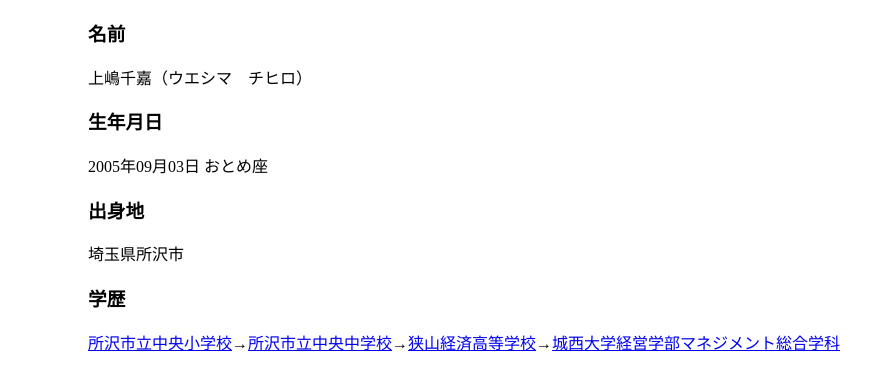
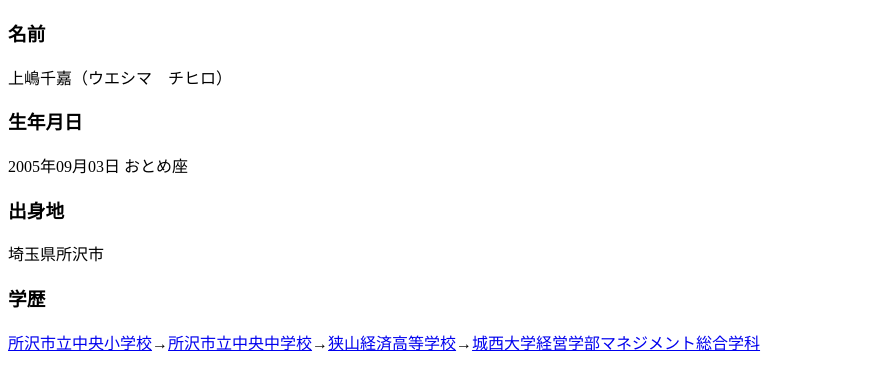
Before and after one commit to ueshimachihiro/web2024-2, a plain HTML site: page index.html in a window 1280 px wide. Shown: the part 70-460 px from the top of the page, without its empty margins (0-896 px from the left). Drawn offline with Linux system fonts and the light colour scheme.

Commit message:
Update index.html

```diff
--- a/index.html
+++ b/index.html
@@ -10,11 +10,9 @@
 
 <body>
 <h1>自己紹介</h1>
-<ol>
-<ul><h3>名前</h3>上嶋千嘉（ウエシマ　チヒロ）</ul>
-<ul><h3>生年月日</h3>2005年09月03日 おとめ座　</ul>
-<ul><h3>出身地</h3>埼玉県所沢市</ul>
-<ul><h3>学歴</h3><a href="https://chuo-e.edumap.jp/?frame_id=17">所沢市立中央小学校</a>→<a href="https://www.city.tokorozawa.saitama.jp/shisetu/gakko/chugakko/chuouchugakkou.html">所沢市立中央中学校</a>→<a href="https://sayamakeizai-ch.spec.ed.jp/">狭山経済高等学校</a>→<a href="https://www.josai.ac.jp/management/management/">城西大学経営学部マネジメント総合学科</a></ul>
-</ol>
+<h3>名前</h3>上嶋千嘉（ウエシマ　チヒロ）
+<h3>生年月日</h3>2005年09月03日  おとめ座
+<h3>出身地</h3>埼玉県所沢市
+<h3>学歴</h3><a href="https://chuo-e.edumap.jp/?frame_id=17">所沢市立中央小学校</a>→<a href="https://www.city.tokorozawa.saitama.jp/shisetu/gakko/chugakko/chuouchugakkou.html">所沢市立中央中学校</a>→<a href="https://sayamakeizai-ch.spec.ed.jp/">狭山経済高等学校</a>→<a href="https://www.josai.ac.jp/management/management/">城西大学経営学部マネジメント総合学科</a>
 </body>
 </html>
```
